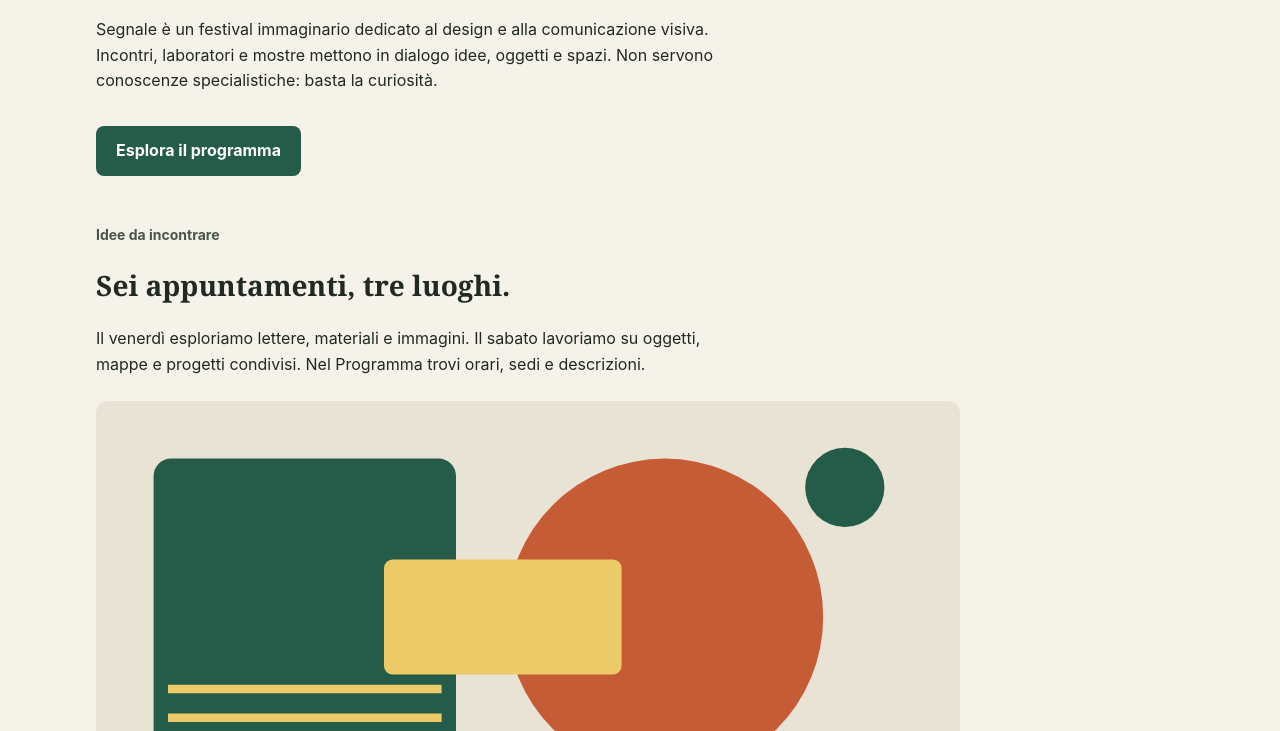
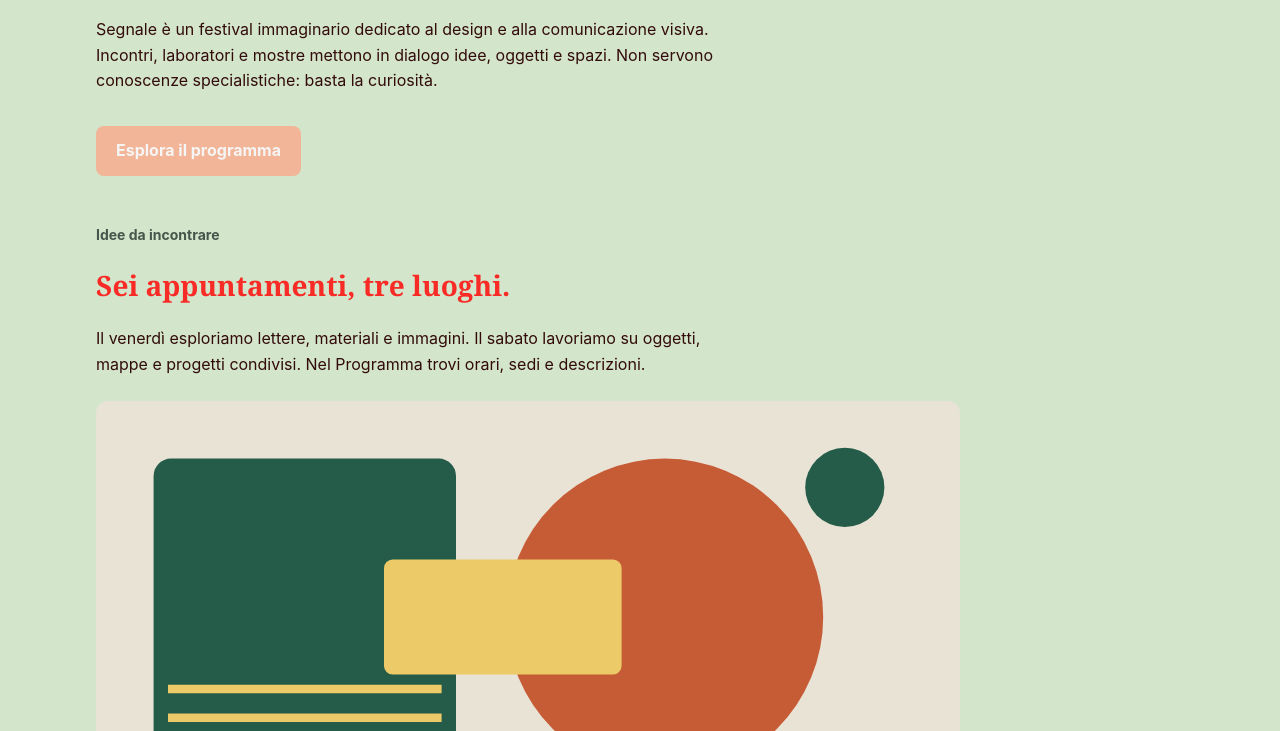
Before and after one commit to saramarranci/festival-segnale-main, a plain HTML site: page index.html in a window 1280 px wide. Shown: the part 433-1164 px from the top of the page. Drawn offline with Linux system fonts and the light colour scheme; a web font is replaced by a local one.

Commit message:
modifica colori

```diff
--- a/style.css
+++ b/style.css
@@ -3,10 +3,12 @@
 
 /* Scelte comuni: ogni regola usa var() per richiamarne il valore. */
 :root {
-  --colore-primario: #245c49;
-  --colore-primario-scuro: #173f32;
-  --colore-sfondo: #f5f2e9;
-  --colore-testo: #202923;
+  --colore-primario: #F82B26;
+  --colore-primario-scuro: #320B0B;
+  --colore-sfondo: #D3E5CB;
+  --colore-testo: #320B0B;
+  --colore-bottone-base: #F2B598;
+  --colore-testo-bottone: #F5F5F5;
   --font-testo: "Nunito", -apple-system, BlinkMacSystemFont, "Segoe UI", Roboto, sans-serif;
   --font-titoli: "Erode", Georgia, serif;
 }
@@ -50,7 +52,7 @@ a:focus-visible {
 
 .brand {
   display: inline-block;
-  color: var(--colore-testo);
+  color: var(--colore-primario);
   font-family: var(--font-titoli);
   font-size: 1.75rem;
   font-weight: bold;
@@ -61,6 +63,7 @@ a:focus-visible {
 .brand span {
   display: block;
   margin-top: 0.25rem;
+  color: var(--colore-testo);
   font-family: var(--font-testo);
   font-size: 0.875rem;
   font-weight: normal;
@@ -94,6 +97,7 @@ nav a[aria-current="page"] {
 h1,
 h2,
 h3 {
+  color: var(--colore-primario);
   font-family: var(--font-titoli);
   line-height: 1.2;
 }
@@ -127,14 +131,16 @@ h3 {
   margin-top: 1rem;
   padding: 0.75rem 1.25rem;
   border-radius: 0.5rem;
-  background: var(--colore-primario);
-  color: #ffffff;
+  background: var(--colore-bottone-base);
+  color: var(--colore-testo-bottone);
   font-weight: bold;
   text-decoration: none;
+  transition: background-color 0.2s ease;
 }
 
 .button-link:hover {
-  background: var(--colore-primario-scuro);
+  background: var(--colore-primario);
+  color: var(--colore-testo-bottone);
 }
 
 .content-section {
```
